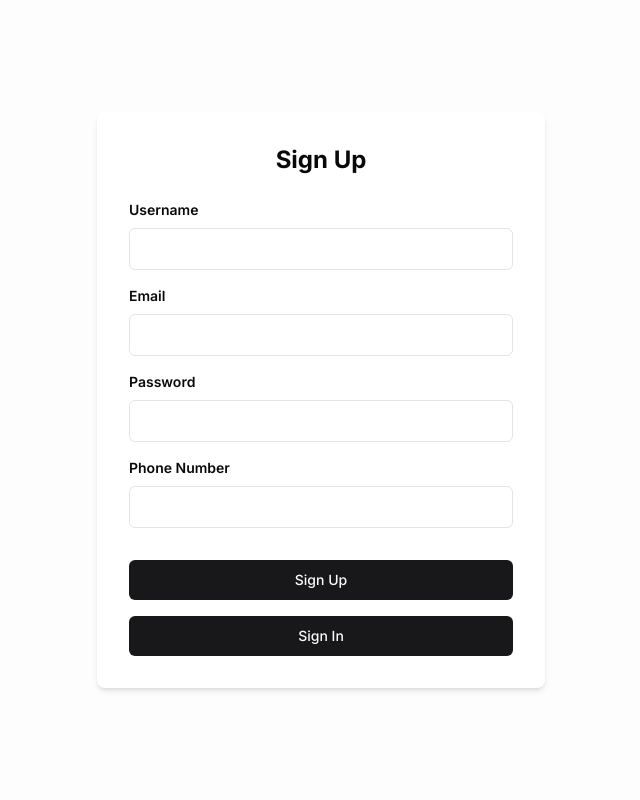
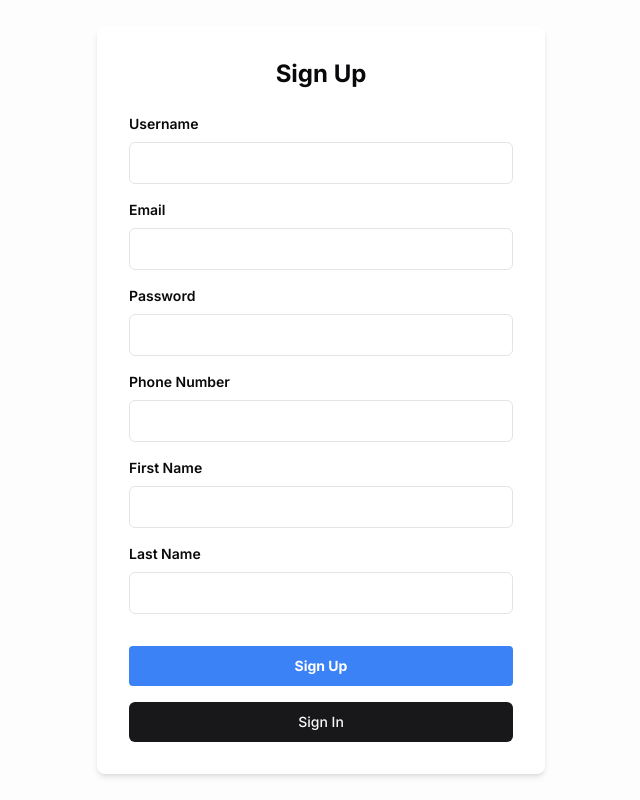
Before and after one commit to discoenmarte/innovatexF, a Next.js app: page /signup in a window 1280 px wide. Shown: the whole page, without its empty margins (319-959 px from the left). Built offline with nearby package versions, Linux system fonts and the light colour scheme.

Commit message:
Implemented user name in register and solved sign up errors

```diff
--- a/app/signup/page.tsx
+++ b/app/signup/page.tsx
@@ -2,7 +2,6 @@
 
 import { useState } from 'react';
 import { useRouter } from 'next/navigation';
-import { signIn } from 'next-auth/react';
 import axios from 'axios';
 import { Button } from '../../components/ui/button';
 
@@ -12,6 +11,8 @@ export default function Signup() {
   const [email, setEmail] = useState('');
   const [password, setPassword] = useState('');
   const [phoneNumber, setPhoneNumber] = useState('');
+  const [firstName, setFirstName] = useState('');
+  const [lastName, setLastName] = useState('');
   const [isLoading, setIsLoading] = useState(false);
   const [error, setError] = useState<string | null>(null);
 
@@ -26,14 +27,13 @@ export default function Signup() {
         email,
         password,
         phone_number: phoneNumber,
+        first_name: firstName,
+        last_name: lastName,
       });
 
       if (response.status === 201) {
-        await signIn('credentials', {
-          email: email,
-          password: password,
-          callbackUrl: '/admin',
-        });
+        // Redirect to the custom sign-in URL
+        router.push('/api/auth/signin?callbackUrl=%2Fadmin');
       } else {
         setError('Unexpected response status: ' + response.status);
       }
@@ -48,10 +48,6 @@ export default function Signup() {
     } finally {
       setIsLoading(false);
     }
-  };
-
-  const handleSignInRedirection = () => {
-    router.push('/sign-in'); // Assuming your sign-in page path
   };
 
   return (
@@ -105,11 +101,35 @@ export default function Signup() {
             onChange={(e) => setPhoneNumber(e.target.value)}
           />
         </div>
+        <div className="mb-4">
+          <label htmlFor="firstName" className="block text-sm font-semibold">First Name</label>
+          <input
+            type="text"
+            id="firstName"
+            name="firstName"
+            className="w-full px-4 py-2 mt-2 border rounded-md focus:outline-none focus:ring"
+            value={firstName}
+            onChange={(e) => setFirstName(e.target.value)}
+            required
+          />
+        </div>
+        <div className="mb-4">
+          <label htmlFor="lastName" className="block text-sm font-semibold">Last Name</label>
+          <input
+            type="text"
+            id="lastName"
+            name="lastName"
+            className="w-full px-4 py-2 mt-2 border rounded-md focus:outline-none focus:ring"
+            value={lastName}
+            onChange={(e) => setLastName(e.target.value)}
+            required
+          />
+        </div>
         {error && <p className="text-red-500 text-sm">{error}</p>}
-        <Button type="submit" className="w-full text-center mt-4" disabled={isLoading}>
+        <Button type="submit" className="w-full text-center mt-4 bg-blue-500 hover:bg-blue-700 text-white font-bold py-2 px-4 rounded" disabled={isLoading}>
           {isLoading ? 'Signing Up...' : 'Sign Up'}
         </Button>
-        <Button onClick={handleSignInRedirection} className="w-full text-center mt-4">
+        <Button onClick={() => router.push('/api/auth/signin?callbackUrl=%2Fadmin')} className="w-full text-center mt-4">
           Sign In
         </Button>
       </form>
```
